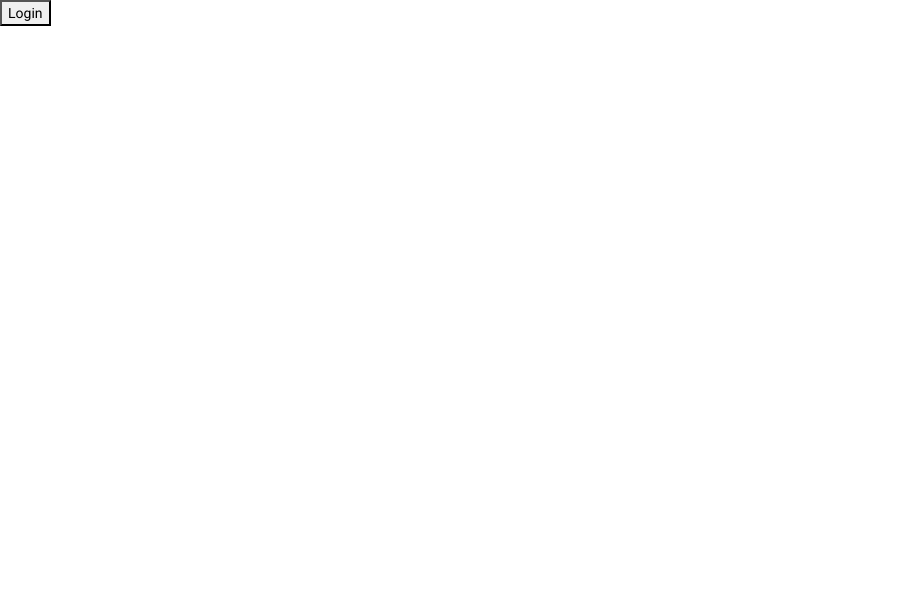
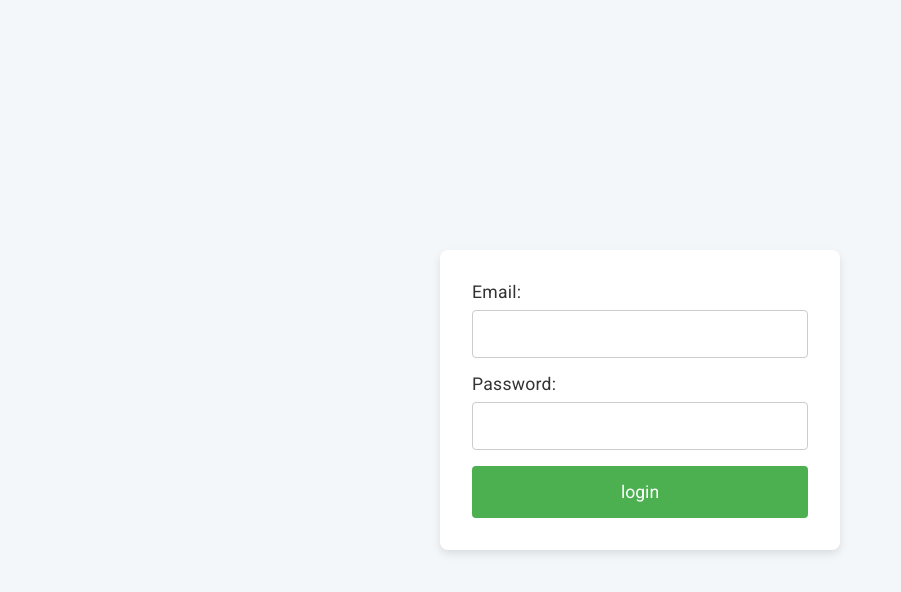
Before and after one commit to udayv1992/my-app, an Angular app: page / in a window 1280 px wide. Shown: the top 592 px of the page, without its empty margins (0-901 px from the left). Built offline with nearby package versions, Linux system fonts and the light colour scheme.

Commit message:
login page

```diff
--- a/src/app/login/login.component.css
+++ b/src/app/login/login.component.css
@@ -0,0 +1,76 @@
+/* Styles for the parent div */
+.parent {
+    display: flex;
+    justify-content: center;  /* Center the form horizontally */
+    align-items: center;      /* Center the form vertically */
+    min-height: 100vh;        /* Full viewport height */
+    background-color: #f4f7fa; /* Light background color */
+  }
+
+  /* Styles for the form container */
+  form {
+    background-color: #ffffff; /* White background for the form */
+    padding: 2rem;            /* Padding around the form */
+    border-radius: 8px;       /* Rounded corners */
+    box-shadow: 0 4px 8px rgba(0, 0, 0, 0.1); /* Subtle shadow */
+    width: 100%;
+    max-width: 400px;         /* Maximum width of the form */
+  }
+
+  /* Styling for form labels */
+  label {
+    display: block;
+    font-size: 1.1rem;
+    margin-bottom: 0.5rem;  /* Space between label and input */
+    color: #333;           /* Darker color for the label */
+  }
+
+  /* Styling for the form inputs */
+  input[type="email"],
+  input[type="password"] {
+    width: 100%;            /* Make inputs fill the form */
+    padding: 0.8rem;        /* Padding inside the input fields */
+    margin-bottom: 1rem;    /* Space between inputs */
+    border: 1px solid #ccc; /* Border color for the input fields */
+    border-radius: 4px;     /* Rounded corners for the inputs */
+    font-size: 1rem;        /* Font size inside inputs */
+  }
+
+  /* Focus state for inputs */
+  input[type="email"]:focus,
+  input[type="password"]:focus {
+    border-color: #4CAF50;  /* Green border on focus */
+    outline: none;          /* Remove the default blue outline */
+  }
+
+  /* Styles for the submit button */
+  button {
+    width: 100%;             /* Make the button fill the form */
+    padding: 1rem;           /* Padding inside the button */
+    background-color: #4CAF50; /* Green background color */
+    color: white;            /* White text color */
+    border: none;            /* Remove default border */
+    border-radius: 4px;      /* Rounded corners for the button */
+    font-size: 1.1rem;       /* Font size for the button text */
+    cursor: pointer;        /* Change cursor to pointer on hover */
+    transition: background-color 0.3s ease; /* Smooth transition for hover effect */
+  }
+
+  /* Hover effect for the button */
+  button:hover {
+    background-color: #45a049; /* Darker green on hover */
+  }
+
+  /* Disabled button style */
+  button:disabled {
+    background-color: #ccc;   /* Gray color for disabled button */
+    cursor: not-allowed;      /* Change cursor to indicate it's disabled */
+  }
+
+  /* Error messages */
+  small {
+    color: red;  /* Red text for error messages */
+    font-size: 0.9rem;
+    display: block;
+    margin-top: 0.5rem;
+  }
--- a/src/app/login/login.component.html
+++ b/src/app/login/login.component.html
@@ -1 +1,12 @@
-<button routerLink="/dashboard">Login</button>
+<!-- <button routerLink="/dashboard">Login</button> -->
+ <div class="parent">
+    <form [formGroup]="loginForm">
+        <label for="">Email:</label>
+        <input type="email" formControlName="email">
+        <br>
+        <label for="">Password:</label>
+        <input type="password" formControlName="password">
+        <br>
+        <button (click)="login()">login</button>
+    </form>
+ </div>
--- a/src/app/login/login.component.ts
+++ b/src/app/login/login.component.ts
@@ -1,4 +1,5 @@
 import { Component } from '@angular/core';
+import { FormControl, FormGroup } from '@angular/forms';
 
 @Component({
   selector: 'app-login',
@@ -6,5 +7,11 @@
   styleUrls: ['./login.component.css']
 })
 export class LoginComponent {
-
+  public loginForm:FormGroup = new FormGroup({
+    email: new FormControl(),
+    password: new FormControl(),
+  })
+  login(){
+    console.log(this.loginForm)
+  }
 }
```
